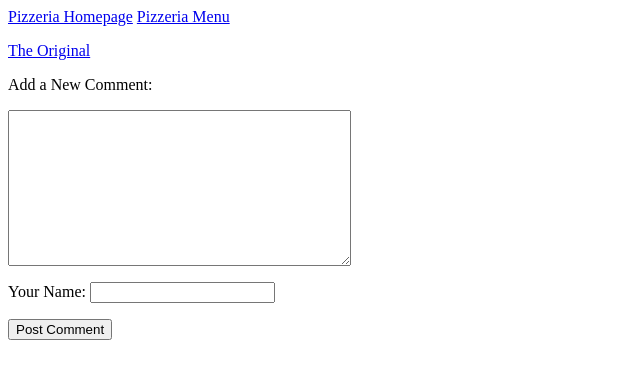
After one commit to jvj11219/Pizzeria_Project, a Django app: page /new_comment/1/ in a window 1280 px wide. The commit adds this page. Shown: the top 379 px of the page, without its empty margins (0-640 px from the left). Run offline with Django 3.2, Linux system fonts and the light colour scheme; data comes from the database, SQL or seed files in the repository; both versions use the stored data as it was after the commit.

Commit message:
Add comment form *wip*

```diff
--- /dev/null
+++ b/pizzeria_app/forms.py
@@ -0,0 +1,8 @@
+from django import forms
+from .models import Comment
+
+class CommentForm(forms.ModelForm):
+    class Meta:
+        model = Comment
+        fields = ['comment_text','comment_author']
+        labels = {'comment_text':'', 'comment_author':'Your Name'}
--- /dev/null
+++ b/pizzeria_app/templates/pizzeria_app/new_comment.html
@@ -0,0 +1,15 @@
+{% extends "pizzeria_app/base.html" %}
+
+    {% block content %}
+
+    <p><a href="{% url 'pizzeria_app:pizza' pizza.id %}">{{ pizza }}</a></p>
+
+    <p>Add a New Comment:</p>
+
+    <form action="{% url 'pizzeria_app:new_comment' pizza.id %}" method='POST'>
+        {% csrf_token %}
+        {{ form.as_p }}
+        <button name="submit">Post Comment</button>
+    </form>
+
+    {% endblock content %}
--- a/pizzeria_app/templates/pizzeria_app/pizza.html
+++ b/pizzeria_app/templates/pizzeria_app/pizza.html
@@ -27,4 +27,8 @@
         {% endfor %}
     </ul>
 
+    <p>
+        <a href="{% url 'pizzeria_app:new_comment' pizza.id %}">Post New Comment</a>
+    </p>
+
 {% endblock content %}
--- a/pizzeria_app/urls.py
+++ b/pizzeria_app/urls.py
@@ -7,4 +7,5 @@ urlpatterns = [
     path('', views.index, name='index'),
     path('pizzas', views.pizzas, name='pizzas'),
     path('pizzas/<int:pizza_id>/', views.pizza, name='pizza'),
+    path('new_comment/<int:pizza_id>/', views.new_comment, name='new_comment'),
 ]
--- a/pizzeria_app/views.py
+++ b/pizzeria_app/views.py
@@ -1,5 +1,6 @@
-from django.shortcuts import render
+from django.shortcuts import render, redirect
 from .models import Pizza, Topping
+from .forms import CommentForm
 
 # Create your views here.
 
@@ -18,3 +19,18 @@ def pizza(request, pizza_id):
     pizza_with_comments = pizza.comment_set.order_by('-date_added')
     context = {'pizza':pizza, 'pizza_with_toppings':pizza_with_toppings, 'pizza_with_comments':pizza_with_comments}
     return render(request, 'pizzeria_app/pizza.html', context)
+
+def new_comment(request, pizza_id):
+    pizza = Pizza.objects.get(id=pizza_id)
+    if request.method != 'POST':
+        form = CommentForm()
+    else:
+        form = CommentForm(data=request.POST)
+        if form.is_valid():
+            new_comment = form.save(commit=False)
+            new_comment.pizza = pizza
+            new_comment.save()
+            form.save()
+            return redirect('pizzeria_app:pizza', pizza_id=pizza_id)
+    context = {'form':form, 'pizza':pizza}
+    return render(request, 'pizzeria_app/new_comment.html', context)
```
Also changed, not shown: db.sqlite3.
